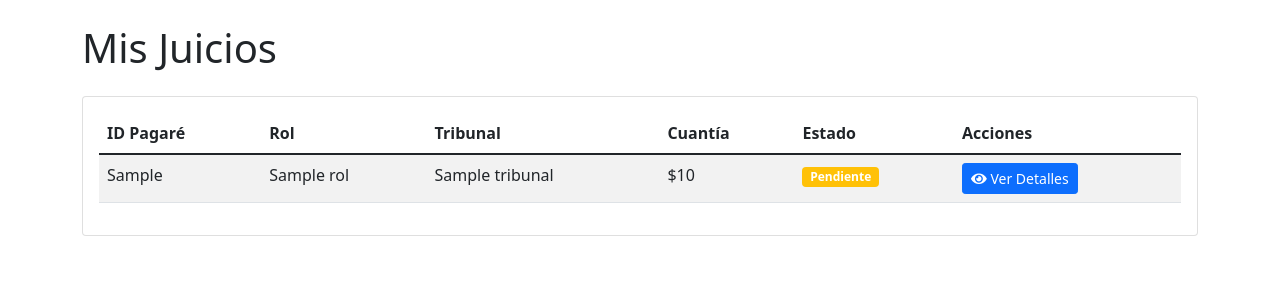
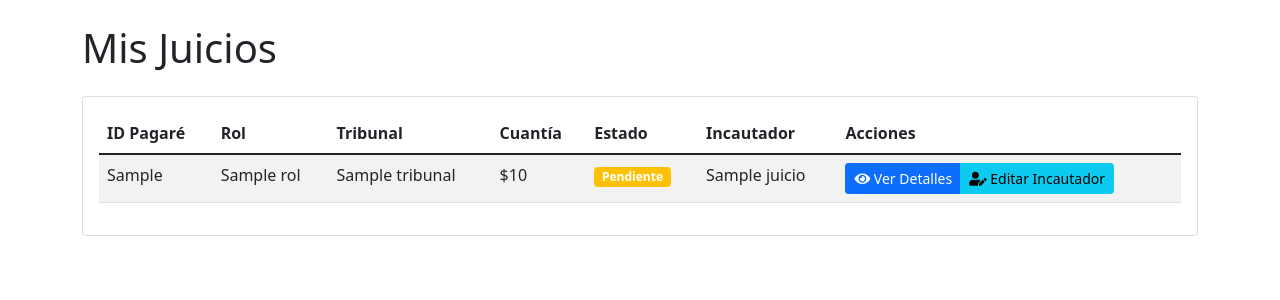
Before and after one commit to garridocindydev/proyecto-final-bootcamp-python, a Flask app: template flask_app/templates/abogado/juicios.html in a window 1280 px wide. Shown: the part 56-356 px from the top of the page. Run offline with Flask 3, Linux system fonts and the light colour scheme; the template is opened without the code that fills it: most values are stand-ins (such as "Sample title", 1, 10 or a date in 2020).

Commit message:
finalizar incautaciones

```diff
--- a/flask_app/controllers/abogados.py
+++ b/flask_app/controllers/abogados.py
@@ -26,18 +26,17 @@ def abogado_juicios():
 
     incautadores = Usuario.get_by_role('incautador')
     abogados = Usuario.get_by_role('abogado')  # Get list of attorneys
-    return render_template('abogado/juicios.html', juicios=juicios, incautadores=incautadores, abogados=abogados)
+    return render_template('abogado/juicios.html',rol_usuario=session.get('rol'), juicios=juicios, incautadores=incautadores, abogados=abogados)
 
 @app.route('/abogado/juicios/<int:juicio_id>/asignar_incautador', methods=['POST'])
 def asignar_incautador(juicio_id):
     if 'usuario_id' not in session or session.get('rol') not in ['abogado', 'super_abogado']:
         return redirect('/')
 
-    juicio_id = request.form['juicio_id']
     incautador_id = request.form['incautador_id']
 
     Juicio.asignar_incautador(juicio_id, incautador_id)
-    flash('Incautador asignado exitosamente', 'success')
+    flash('Incautador actualizado exitosamente', 'success')
     return redirect('/abogado/juicios')
 
 @app.route('/asignar_abogado/juicios/<int:juicio_id>', methods=['POST'])
--- a/flask_app/database/database.sql
+++ b/flask_app/database/database.sql
@@ -19,11 +19,13 @@ CREATE TABLE IF NOT EXISTS juicios (
     cuantia FLOAT NOT NULL,
     estudio INT,
     abogado_id INT,
+    incautador_id INT,
     estado ENUM('Pendiente', 'Asignado', 'Ejecutado', 'Fallido') DEFAULT 'Pendiente',
     created_at DATETIME DEFAULT CURRENT_TIMESTAMP,
     updated_at DATETIME DEFAULT CURRENT_TIMESTAMP ON UPDATE CURRENT_TIMESTAMP,
     FOREIGN KEY (estudio) REFERENCES estudios(id),
-    FOREIGN KEY (abogado_id) REFERENCES usuarios(id)
+    FOREIGN KEY (abogado_id) REFERENCES usuarios(id),
+    FOREIGN KEY (incautador_id) REFERENCES usuarios(id)
 );
 
 -- Tabla de usuarios
--- /dev/null
+++ b/flask_app/database/migrations/add_incautador_id.sql
@@ -0,0 +1,5 @@
+-- Agregar columna incautador_id
+ALTER TABLE juicios
+ADD COLUMN IF NOT EXISTS incautador_id INT,
+ADD CONSTRAINT fk_juicios_incautador
+FOREIGN KEY (incautador_id) REFERENCES usuarios(id);
--- a/flask_app/templates/abogado/juicios.html
+++ b/flask_app/templates/abogado/juicios.html
@@ -31,23 +31,45 @@ content %}
                   <th>Rol</th>
                   <th>Tribunal</th>
                   <th>Cuantía</th>
+                  {% if rol_usuario == 'super_abogado' %}
+                  <th>Abogado</th>
+                  {% endif %}
                   <th>Estado</th>
+                  <th>Incautador</th>
                   <th>Acciones</th>
+
                 </tr>
               </thead>
               <tbody>
                 {% for juicio in juicios %}
+
                 <tr>
                   <td>{{ juicio.id_pagare }}</td>
                   <td>{{ juicio.rol }}</td>
                   <td>{{ juicio.tribunal }}</td>
                   <td>${{ "{:,.0f}".format(juicio.cuantia) }}</td>
+                  {% if rol_usuario == 'super_abogado' %}
+                  <td>
+                    {% if juicio.abogado_nombre %}
+                      {{ juicio.abogado_nombre }}
+                    {% else %}
+                      Sin asignar
+                    {% endif %}
+                  </td>
+                  {% endif %}
                   <td>
                     <span
                       class="badge {% if juicio.estado == 'Pendiente' %}bg-warning {% elif juicio.estado == 'Asignado' %}bg-info {% else %}bg-success{% endif %}"
                     >
                       {{ juicio.estado }}
                     </span>
+                  </td>
+                  <td>
+                    {% if juicio.incautador_nombre %}
+                      {{ juicio.incautador_nombre }}
+                    {% else %}
+                      Sin asignar
+                    {% endif %}
                   </td>
                   <td>
                     <div class="btn-group" role="group">
@@ -68,6 +90,83 @@ content %}
                         <i class="fas fa-user-plus"></i> Asignar Abogado
                       </button>
                       {% endif %}
+
+                      <button
+                        type="button"
+                        class="btn btn-info btn-sm"
+                        data-bs-toggle="modal"
+                        data-bs-target="#asignarIncautadorModal{{ juicio.id }}"
+                      >
+                        <i class="fas fa-user{% if juicio.incautador_nombre %}-edit{% else %}-plus{% endif %}"></i>
+                        {% if juicio.incautador_nombre %}Editar{% else %}Asignar{% endif %} Incautador
+                      </button>
+                    </div>
+
+                    <!-- Modal para asignar incautador -->
+                    <div
+                      class="modal fade"
+                      id="asignarIncautadorModal{{ juicio.id }}"
+                      tabindex="-1"
+                      aria-labelledby="asignarIncautadorModalLabel{{ juicio.id }}"
+                      aria-hidden="true"
+                    >
+                      <div class="modal-dialog">
+                        <div class="modal-content">
+                          <div class="modal-header">
+                            <h5
+                              class="modal-title"
+                              id="asignarIncautadorModalLabel{{ juicio.id }}"
+                            >
+                              Asignar Incautador al Juicio #{{ juicio.id }}
+                            </h5>
+                            <button
+                              type="button"
+                              class="btn-close"
+                              data-bs-dismiss="modal"
+                              aria-label="Close"
+                            ></button>
+                          </div>
+                          <form
+                            action="{{ url_for('asignar_incautador', juicio_id=juicio.id) }}"
+                            method="POST"
+                          >
+                            <div class="modal-body">
+                              <div class="mb-3">
+                                <label for="incautador_id" class="form-label"
+                                  >Seleccionar Incautador</label
+                                >
+                                <select
+                                  name="incautador_id"
+                                  id="incautador_id"
+                                  class="form-select"
+                                  required
+                                >
+                                  <option value="">
+                                    Seleccione un incautador
+                                  </option>
+                                  {% for incautador in incautadores %}
+                                  <option value="{{ incautador.id }}" {% if juicio.incautador_id == incautador.id %}selected{% endif %}>
+                                    {{ incautador.nombre }}
+                                  </option>
+                                  {% endfor %}
+                                </select>
+                              </div>
+                            </div>
+                            <div class="modal-footer">
+                              <button
+                                type="button"
+                                class="btn btn-secondary"
+                                data-bs-dismiss="modal"
+                              >
+                                Cancelar
+                              </button>
+                              <button type="submit" class="btn btn-primary">
+                                Asignar
+                              </button>
+                            </div>
+                          </form>
+                        </div>
+                      </div>
                     </div>
 
                     {% if session.rol == 'super_abogado' and not juicio.abogado
```
Also changed, not shown: flask_app/models/juicio.py (+48 -20 lines).
